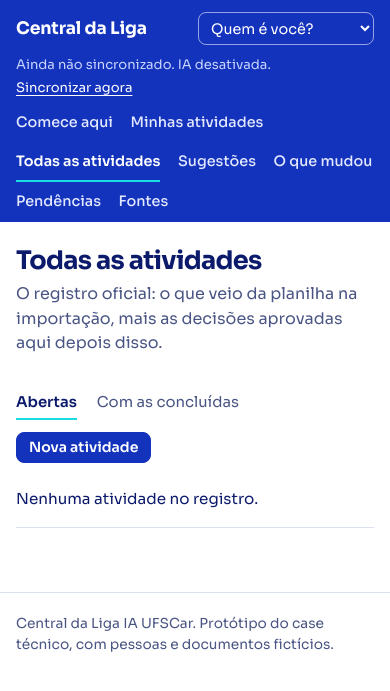
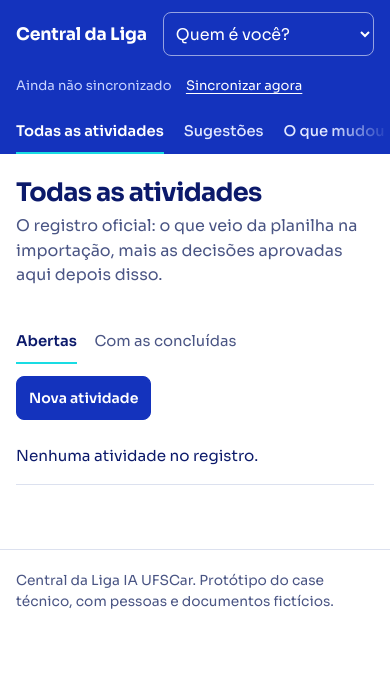
Before and after one commit to JoaoBarberino/lia-central, a FastAPI app: page /atividades in a window 390 px wide. Shown: the top 691 px of the page. Run offline with FastAPI, Linux system fonts and the light colour scheme; data comes from the database, SQL or seed files in the repository; data that the repository does not hold is empty.

Commit message:
Responsivo: menu numa linha no celular, atalho para a decisão, alvos de toque de 44px, tabelas sem colunas escondidas
Diagnóstico com as skills responsive-craft e Impeccable (audit/adapt).

Co-Authored-By: Claude Opus 5.5 <noreply@anthropic.com>
Claude-Session: https://claude.ai/code/session_017UupXxpvhmJYtKVbuSPn2e

```diff
--- a/central/static/style.css
+++ b/central/static/style.css
@@ -27,6 +27,7 @@
   --display: "Sora", "Segoe UI", system-ui, sans-serif;
   --text: "Sora", "Segoe UI", system-ui, sans-serif;
   font-size: 16px;
+  color-scheme: light;
 }
 * { box-sizing: border-box; }
 html { -webkit-text-size-adjust: 100%; }
@@ -35,7 +36,7 @@ body { margin: 0; font-family: var(--text); color: var(--navy); background: #fff
 ::selection { background: var(--ice); color: var(--navy); }
 a { color: var(--blue); text-underline-offset: 3px; text-decoration-thickness: 1px; }
 a:hover { color: var(--blue-deep); text-decoration-thickness: 2px; }
-:focus-visible { outline: 3px solid var(--navy); outline-offset: 2px; box-shadow: 0 0 0 6px var(--cyan); border-radius: 4px; }
+:focus-visible { outline: 3px solid var(--navy); outline-offset: 2px; box-shadow: 0 0 0 6px var(--cyan); }
 .sr { position: absolute; width: 1px; height: 1px; overflow: hidden; clip: rect(0 0 0 0); white-space: nowrap; }
 .skip { position: absolute; left: -999px; top: 0; background: var(--cyan); color: var(--navy); padding: .5rem 1rem; z-index: 10; }
 .skip:focus { left: 1rem; }
@@ -53,14 +54,16 @@ header.top :focus-visible { outline-color: #fff; }
 .sync { margin-left: auto; display: flex; flex-wrap: wrap; align-items: center; gap: .15rem .9rem; font-size: .86rem; color: var(--on-blue-2); }
 .sync b { color: #fff; font-weight: 600; }
 .sync .bad b { color: #fff; }
+.sync .narrow { display: none; }
 .sync form { display: inline; }
 .linkish { background: none; border: 0; padding: 0; font: inherit; color: #fff; text-decoration: underline; text-underline-offset: 3px; cursor: pointer; }
 .sync a { color: var(--on-blue-2); text-decoration: none; }
 .sync a:hover { color: #fff; text-decoration: underline; }
-.who { display: flex; gap: .4rem; align-items: center; flex: none; }
+.who { display: flex; gap: .4rem; align-items: center; flex: none; min-width: 0; }
 .who select { font: inherit; font-size: .9rem; color: #fff; background: transparent; border: 1px solid rgba(255,255,255,.55);
   border-radius: 8px; padding: .35rem .5rem; max-width: 15rem; }
 .who select option { color: var(--navy); background: #fff; }
+.who select:hover { border-color: #fff; }
 .who button { font: inherit; font-size: .85rem; font-weight: 600; color: #fff; background: none; border: 1px solid rgba(255,255,255,.55);
   border-radius: 8px; padding: .35rem .65rem; cursor: pointer; }
 .who button:hover { background: #fff; color: var(--blue); }
@@ -79,6 +82,8 @@ h2 { color: var(--blue); }
 h1 { font-size: 2rem; line-height: 1.15; letter-spacing: -.028em; font-weight: 700; margin: 0 0 .4rem; text-wrap: balance; }
 h2 { font-size: 1.25rem; line-height: 1.3; letter-spacing: -.015em; font-weight: 600; margin: 2.75rem 0 .9rem; }
 h3 { font-size: 1.05rem; line-height: 1.35; font-weight: 600; margin: 0; }
+/* títulos de itens de lista: h2 na estrutura, com tamanho de item */
+.item-title { margin: 0; color: var(--navy); font-size: 1.1rem; font-weight: 600; letter-spacing: -.01em; line-height: 1.35; }
 p { margin: 0 0 1rem; }
 .meta-line { color: var(--muted); margin: 0 0 1rem; }
 .lead { color: var(--muted); max-width: 64ch; margin: 0 0 1.5rem; }
@@ -98,6 +103,7 @@ code { font-family: ui-monospace, "SF Mono", Consolas, monospace; font-size: .86
   border: 1px solid var(--blue); border-radius: 8px; padding: .55rem 1.05rem; font: inherit; font-weight: 600; font-size: .95rem;
   line-height: 1.3; cursor: pointer; text-decoration: none; transition: background-color .15s ease-out, border-color .15s ease-out; }
 .btn:hover { background: var(--blue-deep); border-color: var(--blue-deep); color: #fff; }
+.btn:active { transform: translateY(1px); }
 .btn.secondary { background: #fff; color: var(--blue); border-color: var(--line-strong); }
 .btn.secondary:hover { border-color: var(--blue); background: var(--ice-soft); color: var(--blue-deep); }
 .btn.danger { background: #fff; color: var(--danger); border-color: #E2B5B2; }
@@ -122,9 +128,9 @@ code { font-family: ui-monospace, "SF Mono", Consolas, monospace; font-size: .86
 .date.soon { border-color: var(--warn); color: var(--warn); }
 .date.overdue { border-color: var(--danger); color: var(--danger); }
 .date.none { border: 1.5px dashed var(--line-strong); color: var(--muted); font-size: .85rem; font-weight: 600; line-height: 1.3; padding: 1rem .4rem; }
-.act h3 { font-family: var(--display); font-size: 1.2rem; font-weight: 600; letter-spacing: -.015em; line-height: 1.3; margin: 0 0 .25rem; }
-.act h3 a { color: var(--navy); text-decoration: none; }
-.act h3 a:hover { color: var(--blue); text-decoration: underline; }
+.act .item-title { font-family: var(--display); font-size: 1.2rem; font-weight: 600; letter-spacing: -.015em; line-height: 1.3; margin: 0 0 .25rem; }
+.act .item-title a { color: var(--navy); text-decoration: none; }
+.act .item-title a:hover { color: var(--blue); text-decoration: underline; }
 .act .meta { color: var(--muted); font-size: .94rem; margin: 0; }
 .act .next { margin: .55rem 0 0; max-width: 62ch; }
 .act .next.blocker { color: var(--danger); }
@@ -173,6 +179,17 @@ th:last-child, td:last-child { padding-right: 0; }
 thead th { font-size: .86rem; font-weight: 600; color: var(--muted); padding-top: .4rem; padding-bottom: .5rem; border-bottom-color: var(--line-strong); }
 td a strong { font-weight: 600; }
 .table-scroll { overflow-x: auto; }
+/* Textos longos (nomes de arquivo, IDs) quebram dentro da célula em vez de alargar a página */
+main.wrap { overflow-wrap: break-word; }
+main td { overflow-wrap: anywhere; }
+td.nw { white-space: nowrap; overflow-wrap: normal; }
+.row-head .tag { white-space: normal; }
+/* Planilha na página da fonte: mais compacta, com Linha e ID fixos quando rola para o lado */
+.sheet table { font-size: .88rem; }
+.sheet th, .sheet td { padding-right: .75rem; overflow-wrap: normal; }
+.sheet th:nth-child(-n+2), .sheet td:nth-child(-n+2) { position: sticky; background: #fff; z-index: 1; }
+.sheet th:first-child, .sheet td:first-child { left: 0; min-width: 3.5rem; }
+.sheet th:nth-child(2), .sheet td:nth-child(2) { left: 3.5rem; box-shadow: 6px 0 6px -6px rgba(12,26,107,.25); }
 
 /* ------------------------------------------------------------------ Revisão: oficial hoje -> proposto */
 table.cmp { font-size: 1rem; }
@@ -195,6 +212,10 @@ blockquote.evidence.small { font-size: .93rem; margin-top: .4rem; }
 .review-panel { position: sticky; top: 1.25rem; }
 .review-panel h2 { margin-top: 0; font-size: 1.15rem; }
 .review-panel .btn { width: 100%; }
+.jump { display: none; }
+@media (min-width: 901px) and (min-height: 640px) {
+  .review-panel { max-height: calc(100vh - 2.5rem); overflow-y: auto; overscroll-behavior: contain; }
+}
 .divider { border: 0; border-top: 1px solid var(--line); margin: 1.25rem 0; }
 
 /* ------------------------------------------------------------------ Formulários */
@@ -211,7 +232,7 @@ textarea { min-height: 4.5rem; }
 [aria-invalid="true"] { border-color: var(--danger) !important; }
 fieldset { border: 1px solid var(--line); border-radius: 8px; padding: .6rem .9rem .8rem; }
 legend { font-weight: 600; font-size: .95rem; padding: 0 .3rem; }
-.checks label { display: inline-flex; gap: .4rem; font-weight: 500; margin-right: 1rem; align-items: center; }
+.checks label, form.stack .checks label { display: inline-flex; gap: .4rem; font-weight: 500; margin-right: 1rem; align-items: center; }
 details > summary { cursor: pointer; font-weight: 600; color: var(--blue); }
 
 /* ------------------------------------------------------------------ Detalhe, histórico, fontes */
@@ -241,9 +262,9 @@ pre.doc { white-space: pre-wrap; border: 1px solid var(--line); padding: 1rem; b
 .rows > .row { padding: 1.4rem 0; border-top: 1px solid var(--line); }
 .rows { border-bottom: 1px solid var(--line); }
 .row-head { display: flex; flex-wrap: wrap; justify-content: space-between; gap: .25rem 1rem; align-items: baseline; }
-.row-head h3 { font-family: var(--display); font-size: 1.1rem; letter-spacing: -.01em; }
-.row-head h3 a { color: var(--navy); text-decoration: none; }
-.row-head h3 a:hover { color: var(--blue); text-decoration: underline; }
+.row-head .item-title { font-family: var(--display); font-size: 1.1rem; letter-spacing: -.01em; }
+.row-head .item-title a { color: var(--navy); text-decoration: none; }
+.row-head .item-title a:hover { color: var(--blue); text-decoration: underline; }
 .rows .evidence { margin-top: .75rem; }
 
 /* Rodapé */
@@ -272,20 +293,37 @@ pre.doc { white-space: pre-wrap; border: 1px solid var(--line); padding: 1rem; b
 .pick .rev { color: var(--blue); font-size: .88rem; font-weight: 600; }
 
 /* ------------------------------------------------------------------ Telas menores */
+@media (min-width: 901px) and (max-width: 1100px) {
+  .grid2 { grid-template-columns: minmax(0, 1fr) minmax(15rem, 18rem); gap: 2rem; }
+  nav.main { gap: 0 1.1rem; }
+  nav.main a { font-size: .9rem; }
+}
 @media (max-width: 900px) {
   .grid2 { grid-template-columns: 1fr; gap: 2rem; }
   .review-panel { position: static; }
+  .jump { display: flex; width: 100%; margin: .25rem 0 1.5rem; }
+  /* topo: marca e pessoa na 1ª linha, sincronização na 2ª, menu na 3ª */
+  .bar { flex-wrap: wrap; gap: .5rem 1rem; }
+  .who { margin-left: auto; }
+  .sync { order: 3; width: 100%; margin-left: 0; }
 }
 @media (max-width: 700px) {
   .wrap { padding-left: 1rem; padding-right: 1rem; }
   main.wrap { padding-top: 1.5rem; }
   h1 { font-size: 1.6rem; }
-  .bar { flex-wrap: wrap; gap: .6rem 1rem; padding-top: .75rem; }
-  .who { margin-left: auto; }
-  .who select { max-width: 11rem; }
-  .sync { order: 3; width: 100%; margin-left: 0; font-size: .82rem; }
-  nav.main { gap: 0 1.1rem; }
-  nav.main a { padding: .45rem 0 .5rem; font-size: .9rem; }
+  .bar { padding-top: .75rem; padding-bottom: .1rem; }
+  .who { flex: 1 1 0; justify-content: flex-end; }
+  .who select { width: auto; max-width: 100%; font-size: 16px; min-height: 44px; }
+  .sheet td:not(.nw) { min-width: 9rem; }
+  .sync { font-size: .82rem; }
+  .sync .wide { display: none; }
+  .sync .narrow { display: inline; }
+  /* menu numa linha só, rolando para o lado; o esmaecido na borda indica que há mais itens */
+  nav.main { flex-wrap: nowrap; overflow-x: auto; gap: 0 1.25rem; margin: 0 -1rem; padding: 0 2rem 0 1rem;
+    scrollbar-width: none; -webkit-mask-image: linear-gradient(90deg, #000 85%, transparent);
+    mask-image: linear-gradient(90deg, #000 85%, transparent); }
+  nav.main::-webkit-scrollbar { display: none; }
+  nav.main a { font-size: .92rem; padding: 0; min-height: 44px; display: inline-flex; align-items: center; }
   .summary { font-size: 1.05rem; }
   .act { grid-template-columns: 4.25rem minmax(0, 1fr); gap: .5rem 1rem; padding: 1.2rem 0; }
   .date { width: 4.25rem; padding: .5rem .2rem .55rem; }
@@ -301,12 +339,26 @@ pre.doc { white-space: pre-wrap; border: 1px solid var(--line); padding: 1rem; b
   table.stack tr { padding: .9rem 0; border-bottom: 1px solid var(--line); }
   table.stack td { border: 0; padding: .1rem 0; }
   table.stack td[data-label]::before { content: attr(data-label) ": "; color: var(--muted); font-weight: 500; }
-  table.stack td.hide-sm { display: none; }
+  table.stack td.secondary { color: var(--muted); font-size: .9rem; }
   table.cmp th[scope="row"] { display: block; width: auto; padding: .8rem 0 .2rem; border: 0; }
   table.cmp, table.cmp tbody, table.cmp tr { display: block; }
   table.cmp thead { display: none; }
   table.cmp tr { border-bottom: 1px solid var(--line); padding-bottom: .7rem; }
   table.cmp td { display: inline; border: 0; padding: 0; }
   table.cmp td + td::before { content: "  para  "; white-space: pre; color: var(--muted); font-size: .9rem; }
-  th.hide-sm, td.hide-sm { display: none; }
 }
+
+/* Toque: alvos de pelo menos 44px em telas de toque (a aparência não muda, só a área clicável) */
+@media (pointer: coarse), (max-width: 700px) {
+  .btn, .btn.small { min-height: 44px; }
+  .filters a, .back, details > summary, a.tag.pending { min-height: 44px; display: inline-flex; align-items: center; }
+  .linkish { padding: .75rem 0; }
+  .sync a { display: inline-block; padding: .75rem 0; }
+  .sync { gap: 0 .9rem; }
+  input[type=checkbox] { width: 1.25rem; height: 1.25rem; }
+  .checks label { min-height: 44px; }
+  .srcline a, .change a, td a, .small a { padding: .35rem 0; }
+  .filters { gap: 0 1.1rem; }
+  .brand { min-height: 44px; }
+  input[type=text], input[type=date], main select, textarea { min-height: 44px; font-size: 16px; }
+}
--- a/central/templates/_macros.html
+++ b/central/templates/_macros.html
@@ -29,7 +29,7 @@
 <article class="act">
   {{ date_block(a.due_date, a.status) }}
   <div>
-    <h3><a href="/atividades/{{ a.activity_id }}">{{ a.title }}</a></h3>
+    <h2 class="item-title"><a href="/atividades/{{ a.activity_id }}">{{ a.title }}</a></h2>
     <p class="meta">{{ a.front or 'Sem frente' }}, <span class="id">{{ a.activity_id }}</span>.{% if a.due_date and d.kind == 'ok' %} {{ d.label }}.{% endif %}</p>
     {% if a.status == 'Bloqueada' and a.notes %}<p class="next blocker">Bloqueio: {{ a.notes }}</p>{% endif %}
     <p class="next">Próximo passo: {{ (a.next_step or 'não definido').rstrip('.') }}.</p>
--- a/central/templates/atividades.html
+++ b/central/templates/atividades.html
@@ -13,7 +13,7 @@
 </div>
 <table class="stack">
   <caption class="sr">Atividades</caption>
-  <thead><tr><th>Atividade</th><th>Responsáveis</th><th>Prazo</th><th>Estado</th><th class="hide-sm">Próximo passo</th></tr></thead>
+  <thead><tr><th>Atividade</th><th>Responsáveis</th><th>Prazo</th><th>Estado</th><th>Próximo passo</th></tr></thead>
   <tbody>
   {% for a in items %}
   {% set d = due_info(a.due_date, a.status) %}
@@ -24,7 +24,7 @@
     <td data-label="Responsáveis">{{ people(a.owners, NAMES) }}</td>
     <td class="num" data-label="Prazo">{% if a.due_date %}{{ fmt_date(a.due_date) }}{% if d.kind in ('soon', 'overdue') %} <span class="tag {{ d.kind }}">({{ d.label|lower }})</span>{% endif %}{% else %}<span class="muted">a definir</span>{% endif %}</td>
     <td data-label="Estado">{{ status_tag(a.status) }}</td>
-    <td class="hide-sm">{{ a.next_step or '—' }}</td>
+    <td class="secondary" data-label="Próximo passo">{{ a.next_step or '—' }}</td>
   </tr>
   {% else %}
   <tr><td colspan="5">Nenhuma atividade no registro.</td></tr>
--- a/central/templates/base.html
+++ b/central/templates/base.html
@@ -13,16 +13,16 @@
 <header class="top">
   <div class="wrap bar">
     <a class="brand" href="/" aria-label="Central da Liga, página inicial">Central da Liga</a>
-    <div class="sync" role="status">
+    <div class="sync">
       <span>
       {%- if last_run -%}
         {%- set when = fmt_when(last_run.finished_at or last_run.started_at) -%}
-        {%- if last_run.status == 'ok' -%}<a href="/sincronizacao">Drive sincronizado às <b class="num">{{ when }}</b></a>
+        {%- if last_run.status == 'ok' -%}<a href="/sincronizacao"><span class="wide">Drive s</span><span class="narrow">S</span>incronizado às <b class="num">{{ when }}</b></a>
         {%- elif last_run.status == 'parcial' -%}<a href="/sincronizacao">Sincronizado às <b class="num">{{ when }}</b>, com erro em arquivos</a>
         {%- elif last_run.status == 'rodando' -%}<a href="/sincronizacao"><b>Sincronizando agora</b></a>
         {%- else -%}<a href="/sincronizacao"><b>Sincronização falhou</b> às {{ when }}</a>{% if last_ok %}; dados de {{ fmt_when(last_ok.finished_at) }}{% endif %}{%- endif -%}
       {%- else -%}<a href="/sincronizacao">Ainda não sincronizado</a>{%- endif -%}
-      {%- if not llm_enabled %}. IA desativada.{% endif -%}
+      {%- if not llm_enabled %}<span class="wide">. IA desativada.</span>{% endif -%}
       </span>
       <form method="post" action="/sincronizar"><button class="linkish" type="submit">Sincronizar agora</button></form>
     </div>
@@ -31,7 +31,7 @@
       <select id="member-switch" name="member_id" onchange="this.form.submit()">
         {% if not me %}<option value="">Quem é você?</option>{% endif %}
         {% for m in members %}
-        <option value="{{ m.member_id }}" {% if me and me.member_id == m.member_id %}selected{% endif %}>{{ m.display_name }}, {{ m.front }}{% if m.can_review %} (revisa){% endif %}</option>
+        <option value="{{ m.member_id }}" {% if me and me.member_id == m.member_id %}selected{% endif %}>{{ m.display_name }}{% if m.can_review %} (revisa){% endif %}, {{ m.front }}</option>
         {% endfor %}
       </select>
       <noscript><button type="submit">Trocar</button></noscript>
@@ -49,6 +49,11 @@
     </nav>
   </div>
 </header>
+<script>
+  /* No celular o menu rola para o lado: deixa o item da página atual à vista */
+  (function () { var a = document.querySelector('nav.main a[aria-current="page"]');
+    if (a && a.parentNode.scrollWidth > a.parentNode.clientWidth) a.parentNode.scrollLeft = a.offsetLeft - 16; })();
+</script>
 <main id="conteudo" class="wrap">
   {% for f in flashes %}<div class="flash {{ f.kind }}" role="alert">{{ f.message }}</div>{% endfor %}
   {% block content %}{% endblock %}
--- a/central/templates/fonte.html
+++ b/central/templates/fonte.html
@@ -7,7 +7,7 @@
   {% if s.sync_status == 'indisponivel' %}<span class="tag err">indisponível: o conteúdo abaixo pode estar desatualizado</span>
   {% elif s.sync_status == 'erro' %}<span class="tag err">erro na última leitura: mostrando a última versão boa</span>
   {% elif s.sync_status == 'nao_suportado' %}<span class="tag neutral">formato não processado</span>{% endif %}
-  {% if s.web_url %}. <a href="{{ s.web_url }}" target="_blank" rel="noopener">abrir original</a>{% endif %}</p>
+  {% if s.web_url %}. <a href="{{ s.web_url }}" target="_blank" rel="noopener">abrir original<span class="sr"> (abre em nova aba)</span></a>{% endif %}</p>
 {% if s.status_message %}<div class="notice">{{ s.status_message }}</div>{% endif %}
 {% if s.role == 'ata' and s.sync_status == 'ok' %}
 <form method="post" action="/fontes/{{ s.file_id }}/reanalisar" class="actions">
@@ -38,9 +38,9 @@
 {% if table %}
   {% for sh in table.sheets %}
   <h3>Aba “{{ sh.name }}”, {{ sh.rows|length }} {{ 'linha preenchida' if sh.rows|length == 1 else 'linhas preenchidas' }}</h3>
-  <div class="table-scroll"><table>
+  <div class="table-scroll sheet" tabindex="0" role="region" aria-label="Aba {{ sh.name }}"><table>
     <thead><tr><th>Linha</th>{% for h in sh.headers %}<th>{{ h }}</th>{% endfor %}</tr></thead>
-    <tbody>{% for r in sh.rows %}<tr><td>{{ r.row }}</td>{% for h in sh.headers %}<td>{{ r.cells.get(h) if r.cells.get(h) is not none else '' }}</td>{% endfor %}</tr>{% else %}<tr><td colspan="{{ sh.headers|length + 1 }}">Sem linhas preenchidas.</td></tr>{% endfor %}</tbody>
+    <tbody>{% for r in sh.rows %}<tr><td class="nw">{{ r.row }}</td>{% for h in sh.headers %}{% set v = r.cells.get(h) %}{% set v = v if v is not none else '' %}<td{% if ' ' not in (v|string) and (v|string)|length <= 30 %} class="nw"{% endif %}>{{ v }}</td>{% endfor %}</tr>{% else %}<tr><td colspan="{{ sh.headers|length + 1 }}">Sem linhas preenchidas.</td></tr>{% endfor %}</tbody>
   </table></div>
   {% endfor %}
 {% else %}
--- a/central/templates/pendencias.html
+++ b/central/templates/pendencias.html
@@ -7,7 +7,7 @@
 <div class="rows">
 {% for i in items %}
   <article class="row">
-    <div class="row-head"><h3>{{ i.title }}</h3><span class="tag soon">{{ ISSUE_LABELS.get(i.kind, i.kind) }}</span></div>
+    <div class="row-head"><h2 class="item-title">{{ i.title }}</h2><span class="tag soon">{{ ISSUE_LABELS.get(i.kind, i.kind) }}</span></div>
     <p>{{ i.detail }}</p>
     {% if i.source %}<p class="small">Arquivo: {{ source_ref(i.source) }}</p>{% endif %}
     <p class="small muted">Aberta em {{ fmt_ts(i.created_at) }}</p>
--- a/central/templates/sincronizacao.html
+++ b/central/templates/sincronizacao.html
@@ -9,15 +9,15 @@
 
   <h2>Últimas rodadas</h2>
   <table class="stack">
-    <thead><tr><th>Início</th><th>Origem</th><th>Resultado</th><th>Arquivos</th><th class="hide-sm">Detalhes</th></tr></thead>
+    <thead><tr><th>Início</th><th>Origem</th><th>Resultado</th><th>Arquivos</th><th>Detalhes</th></tr></thead>
     <tbody>
     {% for r in runs %}
     <tr>
-      <td>{{ fmt_ts(r.started_at) }}</td>
+      <td class="nw">{{ fmt_ts(r.started_at) }}</td>
       <td data-label="Origem">{{ {'auto':'automática','manual':'manual','inicio':'ao iniciar'}.get(r.trigger, r.trigger) }}</td>
       <td data-label="Resultado">{% if r.status == 'ok' %}<span class="tag done">ok</span>{% elif r.status == 'parcial' %}<span class="tag soon">parcial</span>{% elif r.status == 'rodando' %}<span class="tag neutral">rodando</span>{% else %}<span class="tag err">falhou</span>{% endif %}</td>
       <td class="small" data-label="Arquivos">{{ r.files_seen }} vistos, {{ r.processed }} processados{% if r.ignored %}, {{ r.ignored }} ignorados{% endif %}{% if r.errors %}, <span class="tag err">{{ r.errors }} com erro</span>{% endif %}</td>
-      <td class="hide-sm small" style="white-space: pre-line">{{ r.message or '' }}</td>
+      <td class="secondary small" data-label="Detalhes" style="white-space: pre-line">{{ r.message or '—' }}</td>
     </tr>
     {% else %}<tr><td colspan="5">Nenhuma rodada ainda.</td></tr>{% endfor %}
     </tbody>
--- a/central/templates/sugestao.html
+++ b/central/templates/sugestao.html
@@ -16,12 +16,13 @@
 <div class="notice warn">A fonte mudou depois desta sugestão. Confira o documento antes de aceitar.</div>
 {% endif %}
 
+{% if s.review_status == 'pendente' and me and me.can_review %}<a class="btn secondary jump" href="#decisao">Ir para a decisão</a>{% endif %}
 <div class="grid2">
 <section>
   <h2>O que muda</h2>
   <table class="cmp">
     <caption class="sr">Valores oficiais hoje e valores propostos</caption>
-    <thead><tr><th scope="col">Campo</th><th scope="col">{{ 'Oficial hoje' if current else '' }}</th><th scope="col">Proposto</th></tr></thead>
+    <thead><tr><th scope="col">Campo</th><th scope="col">Oficial hoje</th><th scope="col">Proposto</th></tr></thead>
     <tbody>
     {% for r in rows %}
     <tr>
@@ -43,7 +44,7 @@
   {% endif %}
 </section>
 
-<aside class="panel review-panel">
+<aside class="panel review-panel" id="decisao" tabindex="-1">
   {% if s.review_status == 'pendente' %}
     {% if me and me.can_review %}
     <h2>Sua decisão</h2>
--- a/central/templates/sugestoes.html
+++ b/central/templates/sugestoes.html
@@ -16,7 +16,7 @@
 {% for s in items %}
   <article class="row">
     <div class="row-head">
-      <h3><a href="/sugestoes/{{ s.suggestion_id }}">{{ 'Alterar ' ~ s.target_activity_id if s.kind == 'update' else 'Nova atividade' ~ (' ' ~ s.target_activity_id if s.target_activity_id else '') }}</a> <span class="id">#{{ s.suggestion_id }}</span></h3>
+      <h2 class="item-title"><a href="/sugestoes/{{ s.suggestion_id }}">{{ 'Alterar ' ~ s.target_activity_id if s.kind == 'update' else 'Nova atividade' ~ (' ' ~ s.target_activity_id if s.target_activity_id else '') }}</a> <span class="id">#{{ s.suggestion_id }}</span></h2>
       {% if s.review_status == 'pendente' %}<span class="tag pending">Pendente, ainda não oficial</span>
       {% elif s.review_status.startswith('aceita') %}<span class="tag done">{{ s.review_status.replace('_', ' ')|capitalize }}</span>
       {% else %}<span class="tag neutral">{{ s.review_status|capitalize }}</span>{% endif %}
@@ -41,13 +41,13 @@
 <h2>O que a IA leu e não virou sugestão</h2>
 <p class="lead">Ideias sem decisão ficam fora do registro. Propostas que falham na validação (trecho que não existe no documento, atividade desconhecida, data deduzida, instrução escondida no texto) são barradas.</p>
 <table class="stack">
-  <thead><tr><th>Tipo</th><th>Trecho ou motivo</th><th class="hide-sm">Fonte</th></tr></thead>
+  <thead><tr><th>Tipo</th><th>Trecho ou motivo</th><th>Fonte</th></tr></thead>
   <tbody>
   {% for n in notes %}
   <tr>
     <td><span class="tag {{ 'neutral' if n.kind == 'hipotese' else 'err' }}">{{ 'Ideia sem decisão' if n.kind == 'hipotese' else 'Barrada' }}</span></td>
     <td>{% if n.kind == 'hipotese' %}<q>{{ n.text }}</q><div class="small muted">{{ n.reason }}</div>{% else %}{{ n.reason }}{% endif %}</td>
-    <td class="hide-sm small">{{ source_ref(n.source) }}</td>
+    <td class="secondary small" data-label="Fonte">{{ source_ref(n.source) }}</td>
   </tr>
   {% endfor %}
   </tbody>
```
Also changed, not shown: central/templates/comece.html (+5 -5 lines), central/templates/fontes.html (+4 -4 lines).
